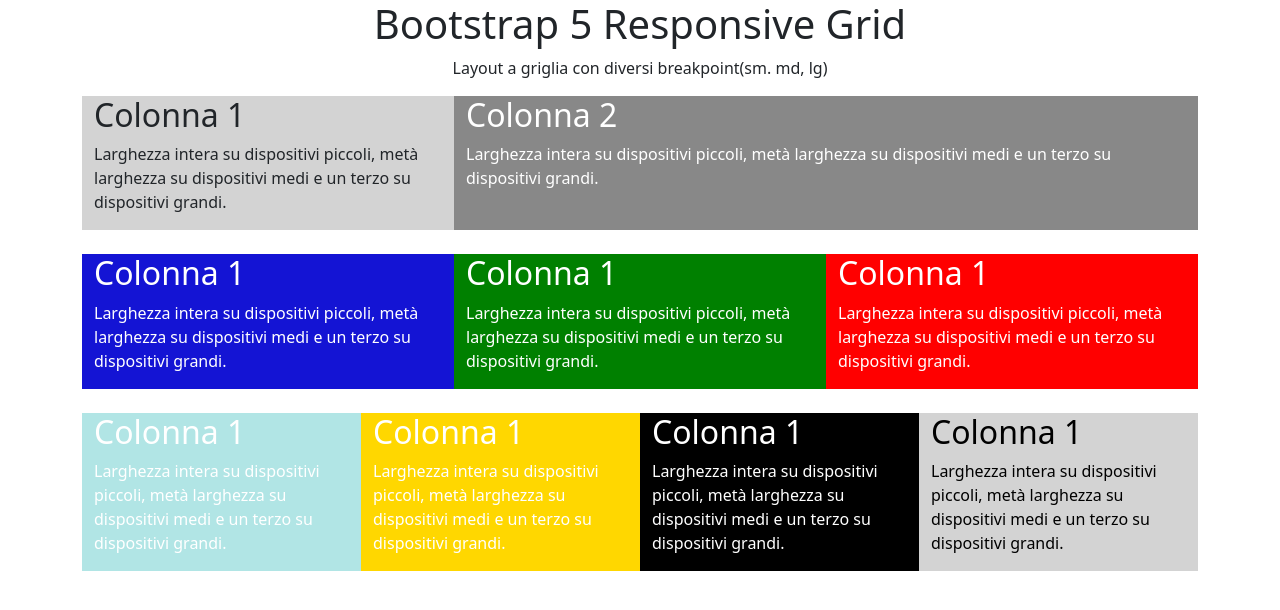
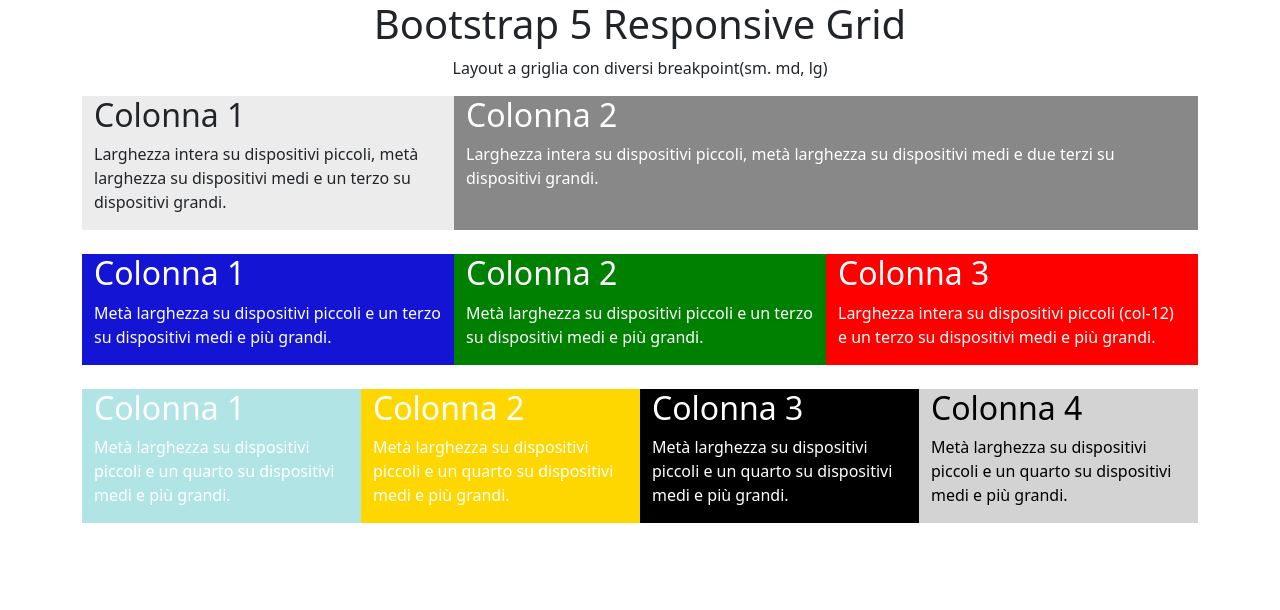
Before and after one commit to SirioRedGiant/htmlcss-bootstrap-layout, a plain HTML site: page index.html in a window 1280 px wide. Drawn offline with nearby package versions, Linux system fonts and the light colour scheme.

Commit message:
corretto il testo all'interno delle colonne e i loro identifativi

```diff
--- a/index.html
+++ b/index.html
@@ -23,7 +23,7 @@
         <div class="row">
           <div
             class="col-12 col-md-6 col-lg-4"
-            style="background-color: lightgrey"
+            style="background-color: rgb(237, 236, 236)"
           >
             <h2>Colonna 1</h2>
             <p>
@@ -38,7 +38,7 @@
             <h2>Colonna 2</h2>
             <p>
               Larghezza intera su dispositivi piccoli, metà larghezza su
-              dispositivi medi e un terzo su dispositivi grandi.
+              dispositivi medi e due terzi su dispositivi grandi.
             </p>
           </div>
         </div>
@@ -49,22 +49,28 @@
           >
             <h2>Colonna 1</h2>
             <p>
-              Larghezza intera su dispositivi piccoli, metà larghezza su
-              dispositivi medi e un terzo su dispositivi grandi.
+              Metà larghezza su dispositivi piccoli e un terzo su dispositivi
+              medi e più grandi.
             </p>
           </div>
-          <div class="col-6 col-md-4 col-lg-4 text-white" style="background-color: green">
-            <h2>Colonna 1</h2>
+          <div
+            class="col-6 col-md-4 col-lg-4 text-white"
+            style="background-color: green"
+          >
+            <h2>Colonna 2</h2>
             <p>
-              Larghezza intera su dispositivi piccoli, metà larghezza su
-              dispositivi medi e un terzo su dispositivi grandi.
+              Metà larghezza su dispositivi piccoli e un terzo su dispositivi
+              medi e più grandi.
             </p>
           </div>
-          <div class="col-12 col-md-4 col-lg-4 text-white" style="background-color: red">
-            <h2>Colonna 1</h2>
+          <div
+            class="col-12 col-md-4 col-lg-4 text-white"
+            style="background-color: red"
+          >
+            <h2>Colonna 3</h2>
             <p>
-              Larghezza intera su dispositivi piccoli, metà larghezza su
-              dispositivi medi e un terzo su dispositivi grandi.
+              Larghezza intera su dispositivi piccoli (col-12) e un terzo su
+              dispositivi medi e più grandi.
             </p>
           </div>
         </div>
@@ -75,32 +81,38 @@
           >
             <h2>Colonna 1</h2>
             <p>
-              Larghezza intera su dispositivi piccoli, metà larghezza su
-              dispositivi medi e un terzo su dispositivi grandi.
+              Metà larghezza su dispositivi piccoli e un quarto su dispositivi
+              medi e più grandi.
             </p>
           </div>
-          <div class="col-6 col-md-3 col-lg-3 text-white" style="background-color: gold">
-            <h2>Colonna 1</h2>
+          <div
+            class="col-6 col-md-3 col-lg-3 text-white"
+            style="background-color: gold"
+          >
+            <h2>Colonna 2</h2>
             <p>
-              Larghezza intera su dispositivi piccoli, metà larghezza su
-              dispositivi medi e un terzo su dispositivi grandi.
+              Metà larghezza su dispositivi piccoli e un quarto su dispositivi
+              medi e più grandi.
             </p>
           </div>
-          <div class="col-6 col-md-3 col-lg-3 text-white" style="background-color: black">
-            <h2>Colonna 1</h2>
+          <div
+            class="col-6 col-md-3 col-lg-3 text-white"
+            style="background-color: black"
+          >
+            <h2>Colonna 3</h2>
             <p>
-              Larghezza intera su dispositivi piccoli, metà larghezza su
-              dispositivi medi e un terzo su dispositivi grandi.
+              Metà larghezza su dispositivi piccoli e un quarto su dispositivi
+              medi e più grandi.
             </p>
           </div>
           <div
             class="col-6 col-md-3 col-lg-3 text-black"
             style="background-color: lightgray"
           >
-            <h2>Colonna 1</h2>
+            <h2>Colonna 4</h2>
             <p>
-              Larghezza intera su dispositivi piccoli, metà larghezza su
-              dispositivi medi e un terzo su dispositivi grandi.
+              Metà larghezza su dispositivi piccoli e un quarto su dispositivi
+              medi e più grandi.
             </p>
           </div>
         </div>
```
